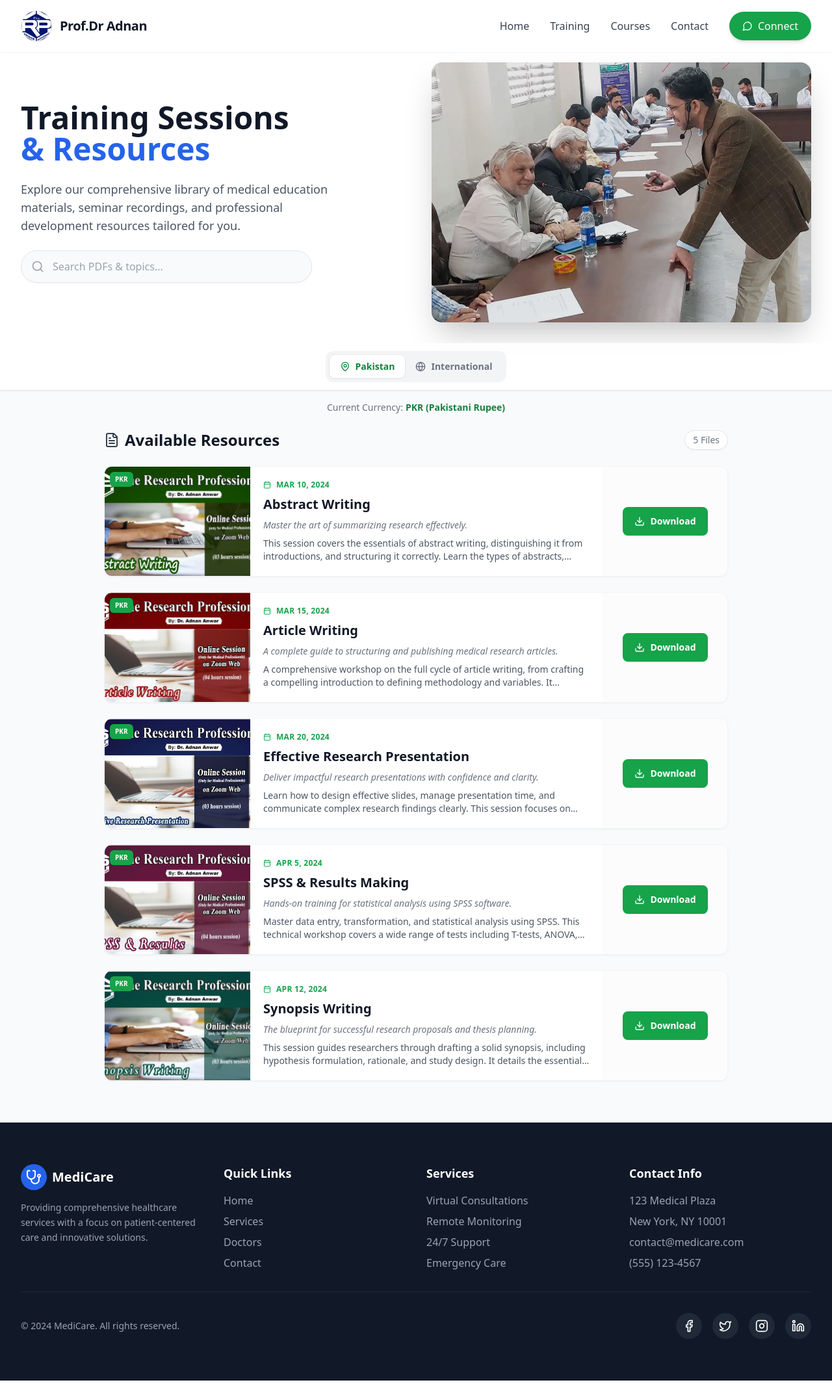
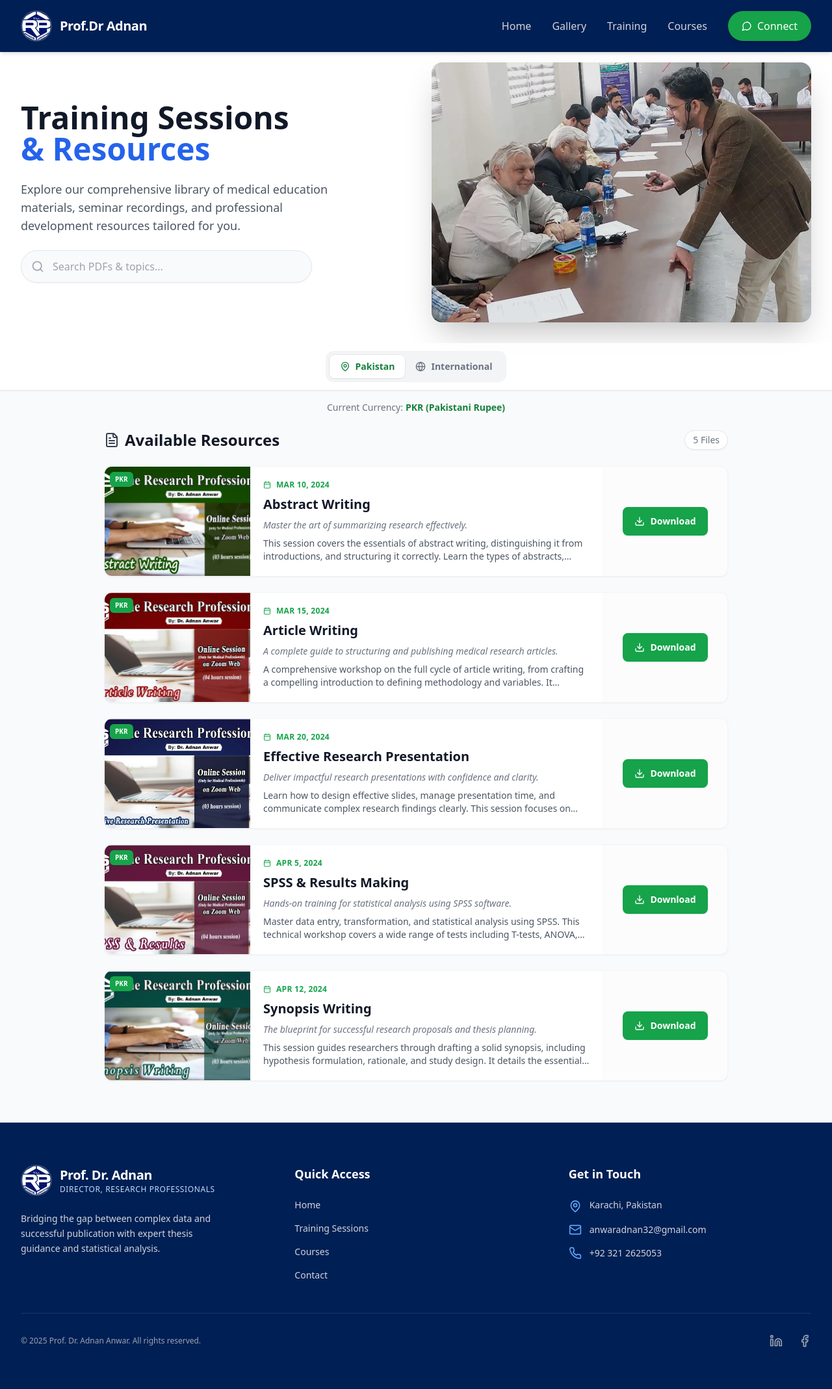
Before and after one commit to ZaraEjaz/Dr_Adnan, a React (Vite) app: page /trainings in a window 1280 px wide. Shown: the whole page at 65% size. Built offline with nearby package versions, Linux system fonts and the light colour scheme.

Commit message:
Added new components, updated pages and fixed navbar, hero, stats sections

```diff
--- a/src/components/CourseSection/CourseSection.tsx
+++ b/src/components/CourseSection/CourseSection.tsx
@@ -38,7 +38,7 @@ const CourseSection = () => {
   ];
 
   return (
-    <section className="py-16 md:py-24 bg-gradient-to-br from-slate-50 via-white to-blue-50">
+    <section id = "courses" className="py-16 md:py-24 bg-gradient-to-br from-slate-50 via-white to-blue-50">
       <div className="max-w-7xl mx-auto px-4 sm:px-6 lg:px-8">
         <motion.div
           variants={containerVariants}
@@ -139,10 +139,10 @@ const CourseSection = () => {
                         <motion.div
                           key={item.label}
                           whileHover={{ scale: 1.05 }}
-                          className="inline-flex items-center space-x-2 bg-green-50 border border-green-200 rounded-full px-4 py-2 hover:bg-green-100 transition-colors"
+                          className="inline-flex items-center space-x-2 bg-blue-50 border border-blue-200 rounded-full px-4 py-2 hover:bg-blue-100 transition-colors"
                         >
-                          <Icon className="w-4 h-4 text-green-600" />
-                          <span className="text-sm font-medium text-gray-900">{item.label}</span>
+                          <Icon className="w-4 h-4 text-blue-600" />
+                          <span className="text-sm font-medium text-blue-600">{item.label}</span>
                         </motion.div>
                       );
                     })}
@@ -180,7 +180,7 @@ const CourseSection = () => {
                       >
                         <button className="w-full bg-gradient-to-r from-green-600 to-emerald-600 text-white px-4 py-3 rounded-lg hover:from-green-700 hover:to-emerald-700 transition-all shadow-md hover:shadow-lg flex items-center justify-center space-x-2 font-semibold">
                           <Download className="w-5 h-5" />
-                          <span>Download National Brochure</span>
+                          <span>Download National</span>
                         </button>
                       </a>
                     </motion.div>
@@ -208,7 +208,7 @@ const CourseSection = () => {
                       >
                         <button className="w-full bg-gradient-to-r from-amber-600 to-orange-600 text-white px-4 py-3 rounded-lg hover:from-amber-700 hover:to-orange-700 transition-all shadow-md hover:shadow-lg flex items-center justify-center space-x-2 font-semibold">
                           <Download className="w-5 h-5" />
-                          <span>Download International Brochure</span>
+                          <span>Download International</span>
                         </button>
                       </a>
                     </motion.div>
--- a/src/components/Footer/Footer.tsx
+++ b/src/components/Footer/Footer.tsx
@@ -1,70 +1,92 @@
-import { Stethoscope, Facebook, Twitter, Instagram, Linkedin } from 'lucide-react';
+import { Mail, Phone, MapPin, Linkedin, Facebook } from 'lucide-react';
 
 const Footer = () => {
   return (
-    <footer id="contact" className="bg-gray-900 text-white py-12 md:py-16">
+    <footer id="contact" className="bg-[#001f54] text-white py-12 md:py-16 border-t border-white/10">
       <div className="max-w-7xl mx-auto px-4 sm:px-6 lg:px-8">
-        <div className="grid grid-cols-1 md:grid-cols-2 lg:grid-cols-4 gap-8 mb-8">
-          <div className="space-y-4">
-            <div className="flex items-center space-x-2">
-              <div className="w-10 h-10 bg-blue-600 rounded-full flex items-center justify-center">
-                <Stethoscope className="w-6 h-6 text-white" />
+
+        {/* --- MAIN GRID --- */}
+        <div className="grid grid-cols-1 md:grid-cols-3 gap-12 mb-12">
+
+          {/* 1. BRANDING & BIO */}
+          <div className="space-y-6">
+            <div className="flex items-center space-x-3">
+              <div className="relative h-12 w-12 rounded-full overflow-hidden border-2 border-white/20 shadow-sm">
+                <img
+                  src="/images/Logo.webp"
+                  alt="Prof. Dr. Adnan Anwar Logo"
+                  className="h-full w-full object-cover"
+                />
               </div>
-              <span className="text-xl font-semibold">MediCare</span>
+              <div>
+                <h3 className="text-xl font-bold tracking-tight">Prof. Dr. Adnan</h3>
+                <p className="text-xs text-blue-200 uppercase tracking-wider">Director, Research Professionals</p>
+              </div>
             </div>
-            <p className="text-gray-400 text-sm leading-relaxed">
-              Providing comprehensive healthcare services with a focus on patient-centered care and innovative solutions.
+            <p className="text-gray-300 text-sm leading-relaxed max-w-xs">
+              Bridging the gap between complex data and successful publication with expert thesis guidance and statistical analysis.
             </p>
           </div>
 
+          {/* 2. QUICK LINKS (Minimalist List) */}
           <div>
-            <h3 className="font-semibold text-lg mb-4">Quick Links</h3>
-            <ul className="space-y-2">
-              <li><a href="#home" className="text-gray-400 hover:text-white transition-colors">Home</a></li>
-              <li><a href="#services" className="text-gray-400 hover:text-white transition-colors">Services</a></li>
-              <li><a href="#doctors" className="text-gray-400 hover:text-white transition-colors">Doctors</a></li>
-              <li><a href="#contact" className="text-gray-400 hover:text-white transition-colors">Contact</a></li>
+            <h4 className="font-semibold text-lg mb-6">Quick Access</h4>
+            <ul className="space-y-4 text-sm text-gray-300">
+              <li><a href="#home" className="hover:text-blue-400 transition-colors">Home</a></li>
+              <li><a href="#training" className="hover:text-blue-400 transition-colors">Training Sessions</a></li>
+              <li><a href="#courses" className="hover:text-blue-400 transition-colors">Courses</a></li>
+              <li><a href="#contact" className="hover:text-blue-400 transition-colors">Contact</a></li>
             </ul>
           </div>
 
+          {/* 3. CONTACT INFO (Icon Based) */}
           <div>
-            <h3 className="font-semibold text-lg mb-4">Services</h3>
-            <ul className="space-y-2">
-              <li className="text-gray-400">Virtual Consultations</li>
-              <li className="text-gray-400">Remote Monitoring</li>
-              <li className="text-gray-400">24/7 Support</li>
-              <li className="text-gray-400">Emergency Care</li>
-            </ul>
-          </div>
-
-          <div>
-            <h3 className="font-semibold text-lg mb-4">Contact Info</h3>
-            <ul className="space-y-2 text-gray-400">
-              <li>123 Medical Plaza</li>
-              <li>New York, NY 10001</li>
-              <li>contact@medicare.com</li>
-              <li>(555) 123-4567</li>
+            <h4 className="font-semibold text-lg mb-6">Get in Touch</h4>
+            <ul className="space-y-4">
+              <li className="flex items-start space-x-3">
+                <MapPin className="w-5 h-5 text-blue-400 mt-0.5 shrink-0" />
+                <span className="text-gray-300 text-sm">Karachi, Pakistan</span>
+              </li>
+              <li className="flex items-center space-x-3">
+                <Mail className="w-5 h-5 text-blue-400 shrink-0" />
+                <a href="mailto:anwaradnan32@gmail.com" className="text-gray-300 text-sm hover:text-white transition-colors">
+                  anwaradnan32@gmail.com
+                </a>
+              </li>
+              <li className="flex items-center space-x-3">
+                <Phone className="w-5 h-5 text-blue-400 shrink-0" />
+                <a href="tel:+923212625053" className="text-gray-300 text-sm hover:text-white transition-colors">
+                  +92 321 2625053
+                </a>
+              </li>
             </ul>
           </div>
         </div>
 
-        <div className="border-t border-gray-800 pt-8 flex flex-col md:flex-row justify-between items-center space-y-4 md:space-y-0">
-          <p className="text-gray-400 text-sm">
-            © 2024 MediCare. All rights reserved.
+        {/* --- BOTTOM BAR --- */}
+        <div className="border-t border-white/10 pt-8 flex flex-col md:flex-row justify-between items-center space-y-4 md:space-y-0">
+          <p className="text-gray-400 text-xs">
+            © {new Date().getFullYear()} Prof. Dr. Adnan Anwar. All rights reserved.
           </p>
 
-          <div className="flex space-x-4">
-            <a href="#" className="w-10 h-10 bg-gray-800 rounded-full flex items-center justify-center hover:bg-blue-600 transition-colors">
+          <div className="flex space-x-6">
+            <a
+              href="https://www.linkedin.com"
+              target="_blank"
+              rel="noopener noreferrer"
+              className="text-gray-400 hover:text-white transition-colors"
+              aria-label="LinkedIn"
+            >
+              <Linkedin className="w-5 h-5" />
+            </a>
+            <a
+              href="https://www.facebook.com"
+              target="_blank"
+              rel="noopener noreferrer"
+              className="text-gray-400 hover:text-white transition-colors"
+              aria-label="Facebook"
+            >
               <Facebook className="w-5 h-5" />
-            </a>
-            <a href="#" className="w-10 h-10 bg-gray-800 rounded-full flex items-center justify-center hover:bg-blue-400 transition-colors">
-              <Twitter className="w-5 h-5" />
-            </a>
-            <a href="#" className="w-10 h-10 bg-gray-800 rounded-full flex items-center justify-center hover:bg-pink-600 transition-colors">
-              <Instagram className="w-5 h-5" />
-            </a>
-            <a href="#" className="w-10 h-10 bg-gray-800 rounded-full flex items-center justify-center hover:bg-blue-700 transition-colors">
-              <Linkedin className="w-5 h-5" />
             </a>
           </div>
         </div>
--- a/src/components/GallerySection/GallerySection.tsx
+++ b/src/components/GallerySection/GallerySection.tsx
@@ -15,7 +15,7 @@ const GallerySection = ({ title = "Research & Training Gallery" }: GallerySectio
   const galleryStrip = [...localImages, ...localImages, ...localImages, ...localImages];
 
   return (
-    <section className="py-16 md:py-24 bg-gradient-to-b from-white to-blue-50/20 overflow-hidden">
+    <section id = "gallery" className="py-16 md:py-24 bg-gradient-to-b from-white to-blue-50/20 overflow-hidden">
       <div className="max-w-7xl mx-auto px-4 sm:px-6 lg:px-8">
         {title && (
           <div className="text-center mb-12 md:mb-16">
--- a/src/components/Hero/Hero.tsx
+++ b/src/components/Hero/Hero.tsx
@@ -54,7 +54,7 @@ const Hero = () => {
                 href={gmailLink}
                 target="_blank"
                 rel="noopener noreferrer"
-                className="bg-gray-900 text-white px-8 py-3.5 rounded-full hover:bg-gray-800 transition-all shadow-lg hover:shadow-xl flex items-center justify-center space-x-2 group"
+                className="bg-[#001f54] text-white px-8 py-3.5 rounded-full hover:bg-[#001333] transition-all shadow-lg hover:shadow-xl flex items-center justify-center space-x-2 group"
               >
                 <span className="font-medium">Contact via Email</span>
                 <ArrowRight className="w-5 h-5 group-hover:translate-x-1 transition-transform" />
--- a/src/components/Navbar/Navbar.tsx
+++ b/src/components/Navbar/Navbar.tsx
@@ -21,43 +21,47 @@ const Navbar = () => {
 
   return (
     <>
-      <nav className="fixed top-0 left-0 right-0 bg-white shadow-sm z-40 transition-all duration-300">
+      {/* Updated Background Color:
+          Using a custom hex code [#001f54] to match the deep navy blue from your Logo.webp file.
+      */}
+      <nav className="fixed top-0 left-0 right-0 bg-[#001f54] shadow-md z-40 transition-all duration-300">
         <div className="max-w-7xl mx-auto px-4 sm:px-6 lg:px-8">
           <div className="flex justify-between items-center h-16 md:h-20">
 
             {/* --- LOGO SECTION --- */}
             <div className="flex items-center space-x-3 cursor-pointer" onClick={() => scrollToSection('home')}>
-              <div className="relative h-10 w-10 md:h-12 md:w-12 rounded-full overflow-hidden border border-gray-200 shadow-sm">
+              <div className="relative h-10 w-10 md:h-12 md:w-12 rounded-full overflow-hidden border-2 border-white/20 shadow-sm">
                 <img
                   src="/images/Logo.webp"
                   alt="Dr. Adnan Logo"
                   className="h-full w-full object-cover"
                 />
               </div>
-              <span className="text-lg md:text-xl font-bold text-gray-900 tracking-tight">
+              <span className="text-lg md:text-xl font-bold text-white tracking-tight">
                 Prof.Dr Adnan
               </span>
             </div>
 
             {/* Desktop Menu */}
             <div className="hidden md:flex items-center space-x-8">
-              <button onClick={() => scrollToSection('home')} className="text-gray-700 hover:text-blue-600 font-medium transition-colors">
+              <button onClick={() => scrollToSection('home')} className="text-gray-300 hover:text-white font-medium transition-colors">
                 Home
               </button>
-              <button onClick={() => scrollToSection('Training')} className="text-gray-700 hover:text-blue-600 font-medium transition-colors">
+              <button onClick={() => scrollToSection('gallery')} className="text-gray-300 hover:text-white font-medium transition-colors">
+                Gallery
+              </button>
+              <button onClick={() => scrollToSection('training')} className="text-gray-300 hover:text-white font-medium transition-colors">
                 Training
               </button>
-              <button onClick={() => scrollToSection('doctors')} className="text-gray-700 hover:text-blue-600 font-medium transition-colors">
+              <button onClick={() => scrollToSection('courses')} className="text-gray-300 hover:text-white font-medium transition-colors">
                 Courses
               </button>
-              <button onClick={() => scrollToSection('contact')} className="text-gray-700 hover:text-blue-600 font-medium transition-colors">
-                Contact
-              </button>
+
 
               {/* WHATSAPP BUTTON (Desktop) */}
               <button
                 onClick={() => setIsModalOpen(true)}
-                className="bg-green-600 text-white px-5 py-2.5 rounded-full hover:bg-green-700 transition-all shadow-md hover:shadow-lg flex items-center space-x-2 font-medium"
+                className="bg-green-600 text-white px-5 py-2.5 rounded-full hover:bg-green-700 transition-all shadow-md hover:shadow-lg flex items-center space-x-2 font-medium border border-transparent hover:border-green-400"
               >
                 <MessageCircle className="w-4 h-4" />
                 <span>Connect</span>
@@ -66,7 +70,7 @@ const Navbar = () => {
 
             {/* Mobile Menu Toggle */}
             <button
-              className="md:hidden p-2 rounded-lg text-gray-600 hover:bg-gray-100 transition-colors"
+              className="md:hidden p-2 rounded-lg text-gray-300 hover:bg-[#002a70] transition-colors"
               onClick={() => setIsOpen(!isOpen)}
               aria-label="Toggle menu"
             >
@@ -77,19 +81,23 @@ const Navbar = () => {
 
         {/* Mobile Menu Dropdown */}
         {isOpen && (
-          <div className="md:hidden bg-white border-t border-gray-100 absolute w-full shadow-lg">
+          // Matches the deep navy blue background
+          <div className="md:hidden bg-[#001f54] border-t border-white/10 absolute w-full shadow-xl">
             <div className="px-4 pt-2 pb-6 space-y-2">
-              <button onClick={() => scrollToSection('home')} className="block w-full text-left px-4 py-3 text-gray-700 hover:bg-gray-50 rounded-lg font-medium">
+              <button onClick={() => scrollToSection('home')} className="block w-full text-left px-4 py-3 text-gray-300 hover:bg-[#002a70] hover:text-white rounded-lg font-medium">
                 Home
               </button>
-              <button onClick={() => scrollToSection('services')} className="block w-full text-left px-4 py-3 text-gray-700 hover:bg-gray-50 rounded-lg font-medium">
+              <button onClick={() => scrollToSection('gallery')} className="block w-full text-left px-4 py-3 text-gray-300 hover:bg-[#002a70] hover:text-white rounded-lg font-medium">
+                Gallery
+              </button>
+              <button onClick={() => scrollToSection('services')} className="block w-full text-left px-4 py-3 text-gray-300 hover:bg-[#002a70] hover:text-white rounded-lg font-medium">
                 Services
               </button>
-              <button onClick={() => scrollToSection('training')} className="block w-full text-left px-4 py-3 text-gray-700 hover:bg-gray-50 rounded-lg font-medium">
+              <button onClick={() => scrollToSection('training')} className="block w-full text-left px-4 py-3 text-gray-300 hover:bg-[#002a70] hover:text-white rounded-lg font-medium">
                 Training
               </button>
-              <button onClick={() => scrollToSection('contact')} className="block w-full text-left px-4 py-3 text-gray-700 hover:bg-gray-50 rounded-lg font-medium">
-                Contact
+              <button onClick={() => scrollToSection('courses')} className="block w-full text-left px-4 py-3 text-gray-300 hover:bg-[#002a70] hover:text-white rounded-lg font-medium">
+                Courses
               </button>
 
               {/* WHATSAPP BUTTON (Mobile Menu) */}
@@ -113,15 +121,12 @@ const Navbar = () => {
       {/* --- WHATSAPP MODAL --- */}
       {isModalOpen && (
         <div className="fixed inset-0 z-50 flex items-center justify-center p-4">
-          {/* Backdrop */}
           <div
             className="absolute inset-0 bg-black/60 backdrop-blur-sm transition-opacity"
             onClick={() => setIsModalOpen(false)}
           />
 
-          {/* Modal Content */}
           <div className="relative bg-white rounded-3xl shadow-2xl w-full max-w-sm overflow-hidden transform transition-all scale-100 animation-fade-in">
-            {/* Header */}
             <div className="bg-green-600 p-6 text-center relative">
               <button
                 onClick={() => setIsModalOpen(false)}
@@ -137,10 +142,8 @@ const Navbar = () => {
               <p className="text-green-100 text-sm mt-1">Chat with Dr. Adnan directly</p>
             </div>
 
-            {/* Body */}
             <div className="p-8 flex flex-col items-center">
               <div className="bg-white p-2 rounded-xl shadow-lg border border-gray-100 mb-6">
-                 {/* QR CODE IMAGE */}
                 <img
                   src={qrCodeUrl}
                   alt="WhatsApp QR Code"
@@ -152,7 +155,6 @@ const Navbar = () => {
                 Scan this code with your phone camera or WhatsApp to start a chat instantly.
               </p>
 
-              {/* Mobile Fallback Button */}
               <div className="w-full pt-4 border-t border-gray-100">
                  <p className="text-xs text-center text-gray-400 mb-3">On mobile? Click below</p>
                  <a
--- a/src/components/Stats/Stats.tsx
+++ b/src/components/Stats/Stats.tsx
@@ -84,7 +84,7 @@ const StatItem = ({ value, suffix, label, shouldAnimate }: any) => {
   return (
     <div className="text-center">
       <h3
-        className="text-4xl md:text-5xl font-bold text-gray-900 mb-2"
+        className="text-4xl md:text-5xl font-bold text-[#001f54] mb-2"
         // 'tabular-nums' keeps the number width constant so it doesn't wiggle
         style={{ fontVariantNumeric: "tabular-nums" }}
       >
--- a/src/components/TrainingPreview/TrainingPreview.tsx
+++ b/src/components/TrainingPreview/TrainingPreview.tsx
@@ -59,7 +59,7 @@ const TrainingPreview = () => {
         <div className="text-center">
           <Link
             to="/trainings"
-            className="inline-flex items-center space-x-2 bg-gray-900 text-white px-8 py-3.5 rounded-full hover:bg-gray-800 transition-all shadow-lg hover:shadow-xl group font-medium"
+            className="inline-flex items-center space-x-2 bg-[#001f54] text-white px-8 py-3.5 rounded-full hover:bg-[#001333] transition-all shadow-lg hover:shadow-xl group font-medium"
           >
             <span>View All Training Sessions</span>
             <ArrowRight className="w-5 h-5 group-hover:translate-x-1 transition-transform" />
```
